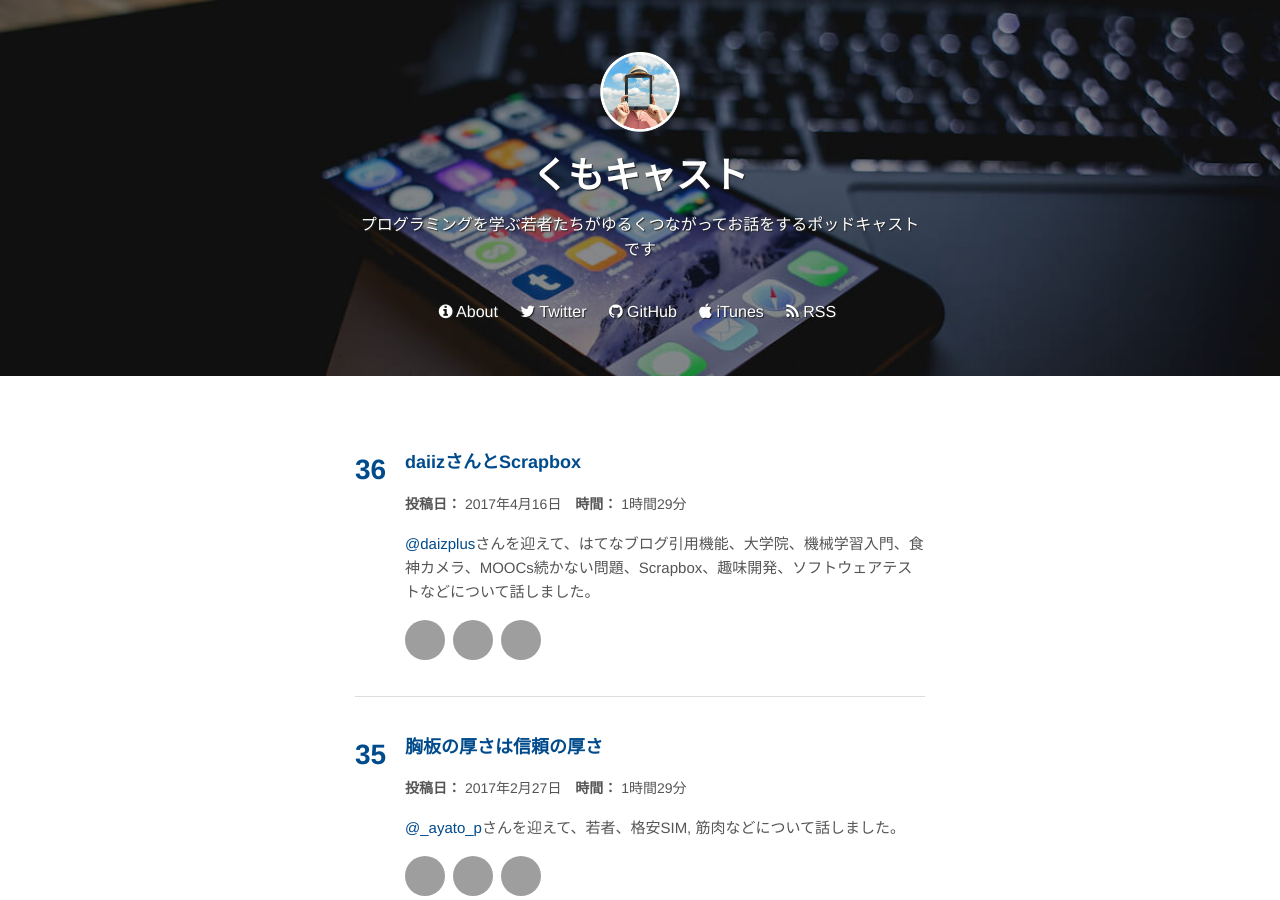
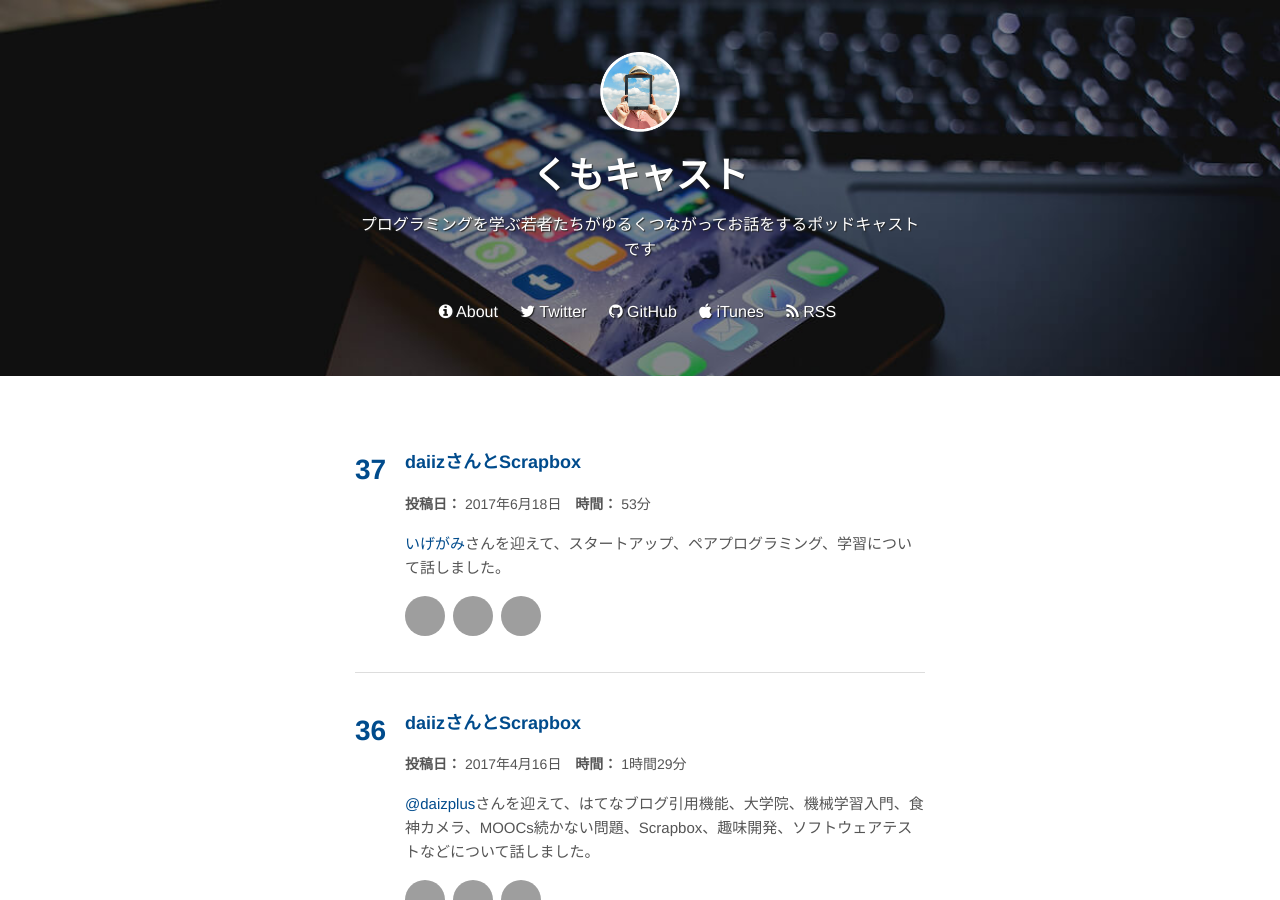
Before and after one commit to kumocast/kumocast.github.io, a Jekyll site: the page built from index.html, in a window 1280 px wide and 900 px high. Built offline with Jekyll 4.4.1, drawn with Linux system fonts in a browser that asks for light colours; nearby versions of some CDN libraries; grey boxes are pictures that could not be loaded.

Commit message:
37回を追加する

```diff
--- a/_config.yml
+++ b/_config.yml
@@ -28,6 +28,8 @@ members:
     icon: https://avatars2.githubusercontent.com/u/7834445?v=3&s=80
   daizplus:
     icon: https://avatars0.githubusercontent.com/u/4409909?v=3&s=80
+  keicoro:
+    icon: https://i.gyazo.com/fc49c7db1be504a754dfd57ca0620edb.jpg
 
 # Build settings
 markdown: kramdown
--- /dev/null
+++ b/_posts/2017-06-18-learn.md
@@ -0,0 +1,18 @@
+---
+layout: post
+title: daiizさんとScrapbox
+date: 2017-06-18 00:00:00
+duration: 53分
+members: ['keicoro', 'gaaamii', 'karur4n']
+audio: http://kumocast.jp/audios/37.mp3
+description: <a href="https://scrapbox.io/kimaben/keicoro" target="blank">いげがみ</a>さんを迎えて、スタートアップ、ペアプログラミング、学習について話しました。
+number: 37
+---
+
+### Show Notes
+- [37回 アジェンダ \- kumocast \- Scrapbox](https://scrapbox.io/kumocast/37%E5%9B%9E%20%E3%82%A2%E3%82%B8%E3%82%A7%E3%83%B3%E3%83%80)
+-
+- [素人がペアプログラミングでWebサービスを作れるようになるか \- gaaamiiのブログ](http://shgam.hatenadiary.jp/entry/2013/08/23/192833)
+- [Java、C\+\+、Python…プログラミング言語擬人化計画！｜【Tech総研】](http://next.rikunabi.com/tech/docs/ct_s03600.jsp?p=002412)
+- [はじめに \- きまべん \- Scrapbox](https://scrapbox.io/kimaben/%E3%81%AF%E3%81%98%E3%82%81%E3%81%AB)
+- [Learn Better](https://www.amazon.com/dp/1623365260)
```
Also changed, not shown: 1 other file.
